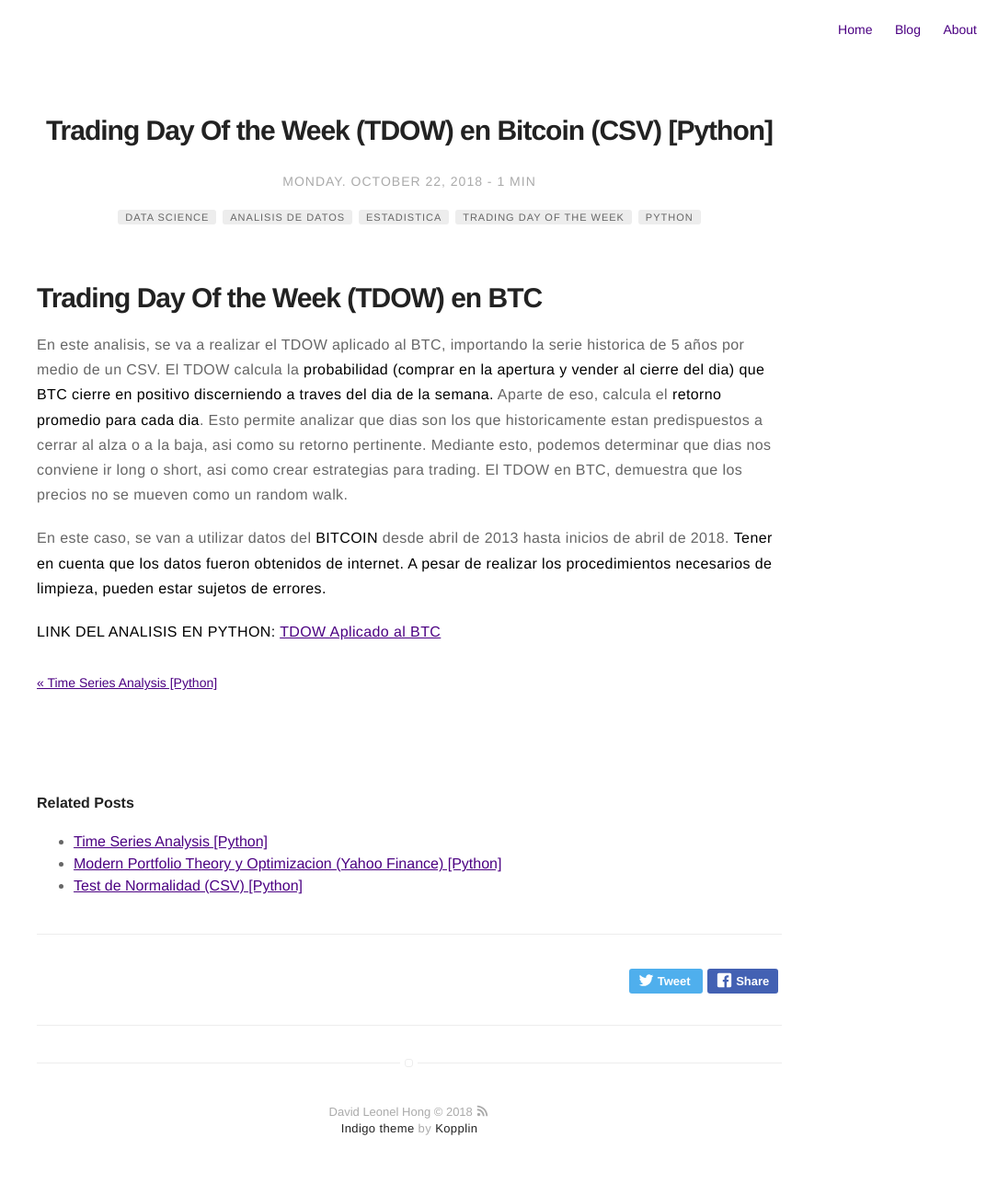
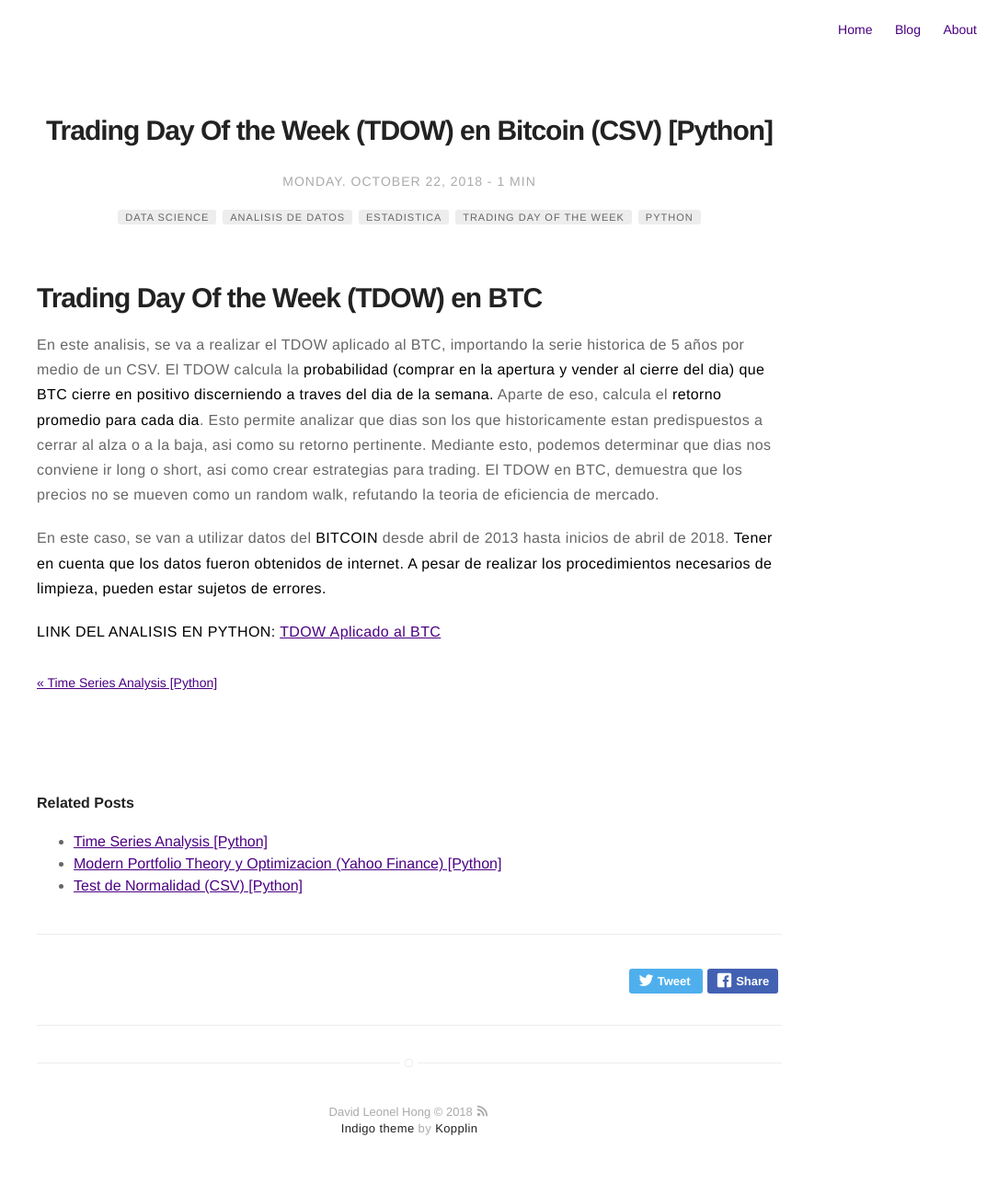
Before and after one commit to davidleonelhong/davidleonelhong.github.io, a Jekyll site: the page built from _posts/2018-10-22-TDOW-en-BTC.md, in a window 1280 px wide. Shown: the whole page at 92% size, without its empty margins (195-1280 px from the left). Built offline with Jekyll 4.4.1, drawn with Linux system fonts in a browser that asks for light colours; a script that is not in the unit is left out.

Commit message:
Update 2018-10-22-TDOW-en-BTC.md

```diff
--- a/_posts/2018-10-22-TDOW-en-BTC.md
+++ b/_posts/2018-10-22-TDOW-en-BTC.md
@@ -15,7 +15,7 @@ description: BTC TDOW importado a traves de un CSV, .
 ---
 # Trading Day Of the Week (TDOW) en BTC
 
-En este analisis, se va a realizar el TDOW aplicado al BTC, importando la serie historica de 5 años por medio de un CSV. El TDOW calcula la **probabilidad (comprar en la apertura y vender al cierre del dia) que BTC cierre en positivo discerniendo a traves del dia de la semana.** Aparte de eso, calcula el **retorno promedio para cada dia**. Esto permite analizar que dias son los que historicamente estan predispuestos a cerrar al alza o a la baja, asi como su retorno pertinente. Mediante esto, podemos determinar que dias nos conviene ir long o short, asi como crear estrategias para trading. El TDOW en BTC, demuestra que los precios no se mueven como un random walk.
+En este analisis, se va a realizar el TDOW aplicado al BTC, importando la serie historica de 5 años por medio de un CSV. El TDOW calcula la **probabilidad (comprar en la apertura y vender al cierre del dia) que BTC cierre en positivo discerniendo a traves del dia de la semana.** Aparte de eso, calcula el **retorno promedio para cada dia**. Esto permite analizar que dias son los que historicamente estan predispuestos a cerrar al alza o a la baja, asi como su retorno pertinente. Mediante esto, podemos determinar que dias nos conviene ir long o short, asi como crear estrategias para trading. El TDOW en BTC, demuestra que los precios no se mueven como un random walk, refutando la teoria de eficiencia de mercado.
 
 En este caso, se van a utilizar datos del **BITCOIN** desde abril de 2013 hasta inicios de abril de 2018. **Tener en cuenta que los datos fueron obtenidos de internet. A pesar de realizar los procedimientos necesarios de limpieza, pueden estar sujetos de errores.**
 
```
